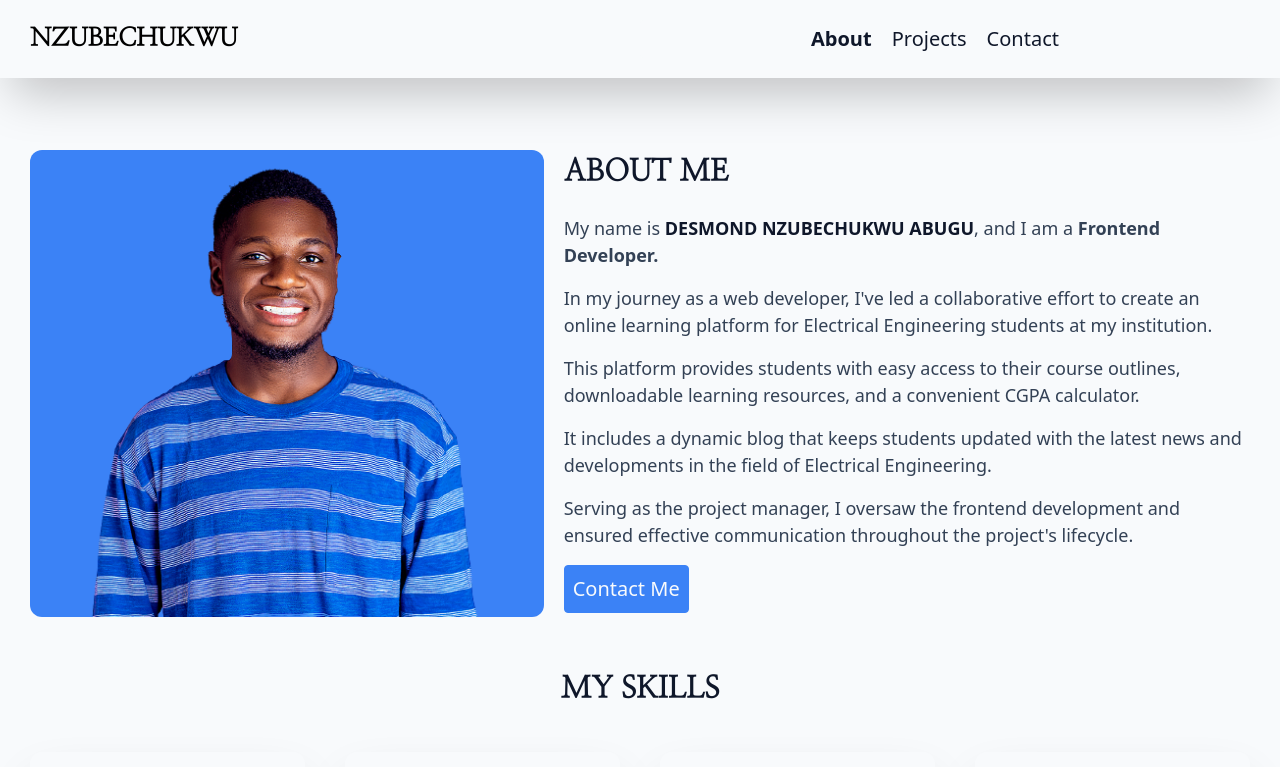
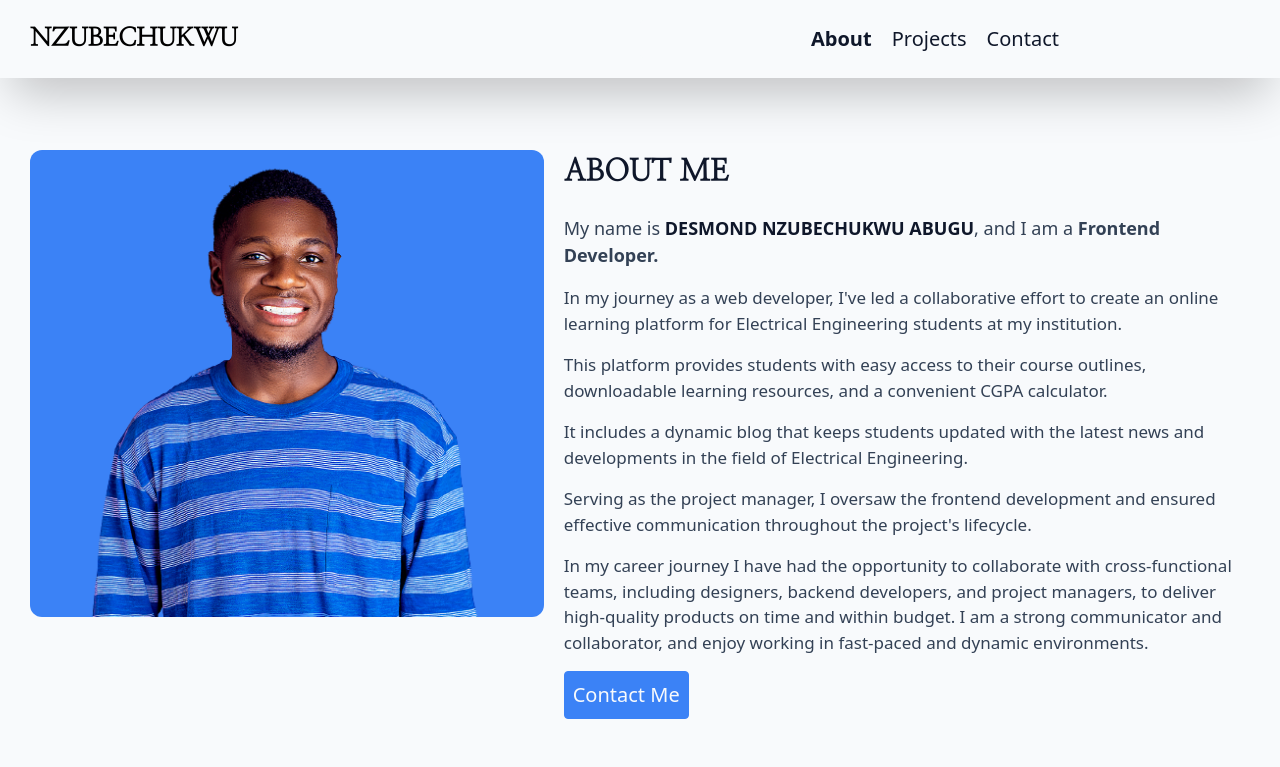
Before and after one commit to DesmondNzubechi/PORTFOLIO, a Next.js app: page /about in a window 1280 px wide. Shown: the top 767 px of the page. Built offline with nearby package versions, Linux system fonts and the light colour scheme.

Commit message:
new change

```diff
--- a/app/about/page.jsx
+++ b/app/about/page.jsx
@@ -19,10 +19,12 @@ const About = () => {
     <div className="text-slate-700 font-fonty max-w-[700px] flex flex-col gap-4 ">
     <p className="md:text-[18px] text-slate-700   text-[15px] ">My name is <strong className="uppercase text-slate-900 font-bold">Desmond Nzubechukwu Abugu</strong>, and I am  a <strong className='capitalize'>frontend developer.</strong></p>
   {/* <p className="md:text-[18px] text-slate-700 text-[12px] ">In my journey as a web developer, I've led a collaborative effort to create an online learning platform  for Electrical Engineering students at my institution.  This platform provides students with easy access to their course outlines, downloadable learning resources, and a convenient CGPA calculator. It includes a dynamic blog that keeps students updated with the latest news and developments in the field of Electrical Engineering. Serving as the project manager, I oversaw the frontend development and ensured effective communication throughout the project's lifecycle.</p> */}
-              <p className="md:text-[18px] text-slate-700   text-[15px] ">In my journey as a web developer, I've led a collaborative effort to create an online learning platform for Electrical Engineering students at my institution.</p>
-              <p className="md:text-[18px] text-slate-700   text-[15px] ">This platform provides students with easy access to their course outlines, downloadable learning resources, and a convenient CGPA calculator.</p>
-              <p className="md:text-[18px] text-slate-700   text-[15px] ">It includes a dynamic blog that keeps students updated with the latest news and developments in the field of Electrical Engineering. </p>
-              <p className="md:text-[18px] text-slate-700   text-[15px] ">Serving as the project manager, I oversaw the frontend development and ensured effective communication throughout the project's lifecycle.</p>
+              <p className="md:text-[17px] text-slate-700   text-[15px] ">In my journey as a web developer, I've led a collaborative effort to create an online learning platform for Electrical Engineering students at my institution.</p>
+              <p className="md:text-[17px] text-slate-700   text-[15px] ">This platform provides students with easy access to their course outlines, downloadable learning resources, and a convenient CGPA calculator.</p>
+              <p className="md:text-[17px] text-slate-700   text-[15px] ">It includes a dynamic blog that keeps students updated with the latest news and developments in the field of Electrical Engineering. </p>
+              <p className="md:text-[17px] text-slate-700   text-[15px] ">Serving as the project manager, I oversaw the frontend development and ensured effective communication throughout the project's lifecycle.</p>
+              <p className="md:text-[17px] text-slate-700 text-[15px] ">In my career journey I have had the opportunity to collaborate with cross-functional teams, including designers, backend developers, and project managers, to deliver high-quality products on time and within budget. I am a strong communicator and collaborator, and enjoy working in fast-paced and dynamic environments.</p>
+
  <Link className='border p-2 rounded text-[15px] md:text-[20px] w-fit border-blue-500 text-slate-50 font-[500] hover:text-slate-50 hover:bg-slate-900 bg-blue-500' href='/contact'>Contact Me</Link>
  </div>
   </div>
```
Also changed, not shown: app/page.jsx (+2 -2 lines).
